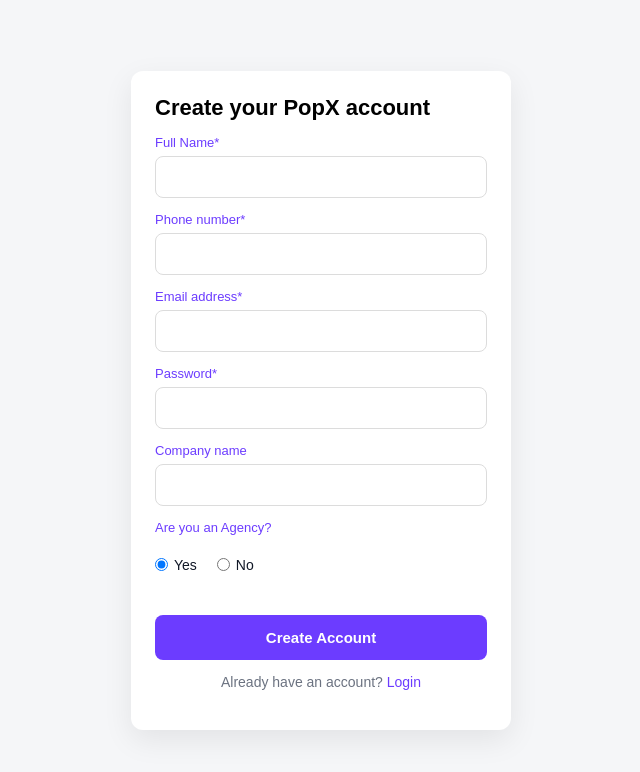
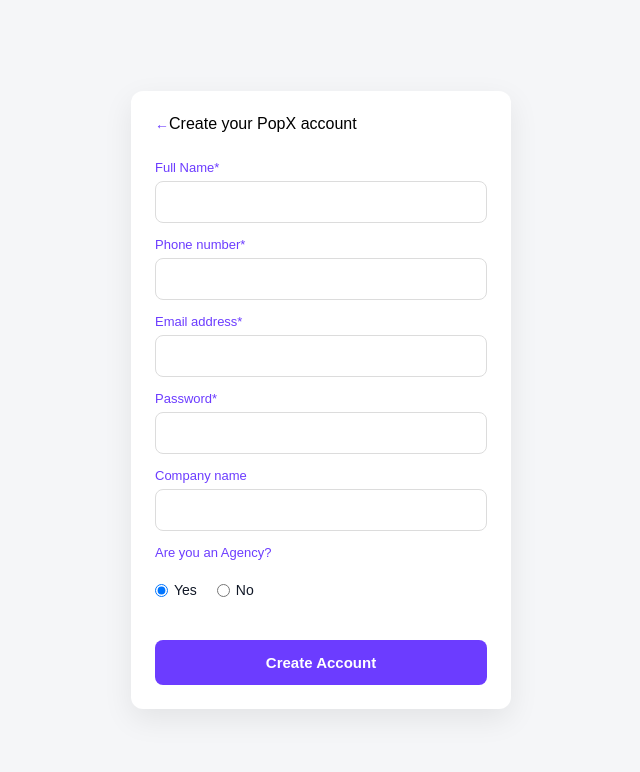
Before and after one commit to Wamanpatil/popx-react-assignment, a React (Vite) app: page /#/signup in a window 1280 px wide. Shown: the top 772 px of the page, without its empty margins (319-959 px from the left). Built offline with nearby package versions, Linux system fonts and the light colour scheme.

Commit message:
Add header-style back button to login and signup

```diff
--- a/src/pages/Login.jsx
+++ b/src/pages/Login.jsx
@@ -11,7 +11,13 @@
   return (
     <div className="auth-container">
       <div className="auth-card">
-        <h2>Signin to your PopX account</h2>
+
+        {/* Header with Back Button */}
+        <div className="page-header">
+          <span className="back-btn" onClick={() => navigate(-1)}>←</span>
+          <span className="page-title">Signin to your PopX account</span>
+        </div>
+
         <p>Lorem ipsum dolor sit amet.</p>
 
         <form onSubmit={handleSubmit}>
@@ -21,15 +27,10 @@
           <label>Password</label>
           <input type="password" required />
 
-          <button className="primary-btn" type="submit">
+          <button type="submit" className="primary-btn">
             Login
           </button>
         </form>
-
-        <p className="link-text">
-          Don’t have an account?{" "}
-          <span onClick={() => navigate("/signup")}>Create Account</span>
-        </p>
       </div>
     </div>
   );
--- a/src/pages/Signup.jsx
+++ b/src/pages/Signup.jsx
@@ -11,7 +11,12 @@
   return (
     <div className="auth-container">
       <div className="auth-card">
-        <h2>Create your PopX account</h2>
+
+        {/* Header with Back Button */}
+        <div className="page-header">
+          <span className="back-btn" onClick={() => navigate(-1)}>←</span>
+          <span className="page-title">Create your PopX account</span>
+        </div>
 
         <form onSubmit={handleSubmit}>
           <label>Full Name*</label>
@@ -39,15 +44,10 @@
             </label>
           </div>
 
-          <button className="primary-btn" type="submit">
+          <button type="submit" className="primary-btn">
             Create Account
           </button>
         </form>
-
-        <p className="link-text">
-          Already have an account?{" "}
-          <span onClick={() => navigate("/login")}>Login</span>
-        </p>
       </div>
     </div>
   );
```
